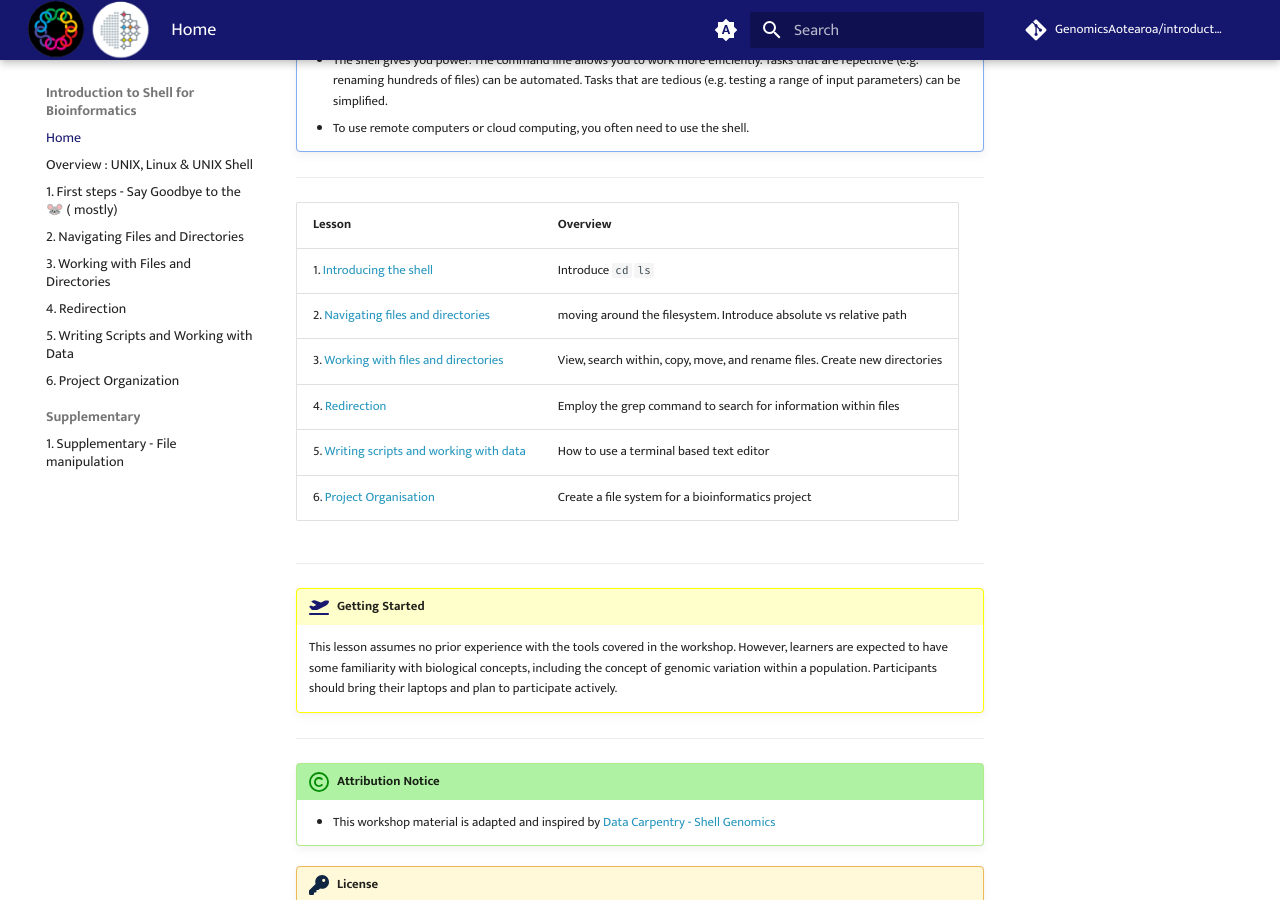
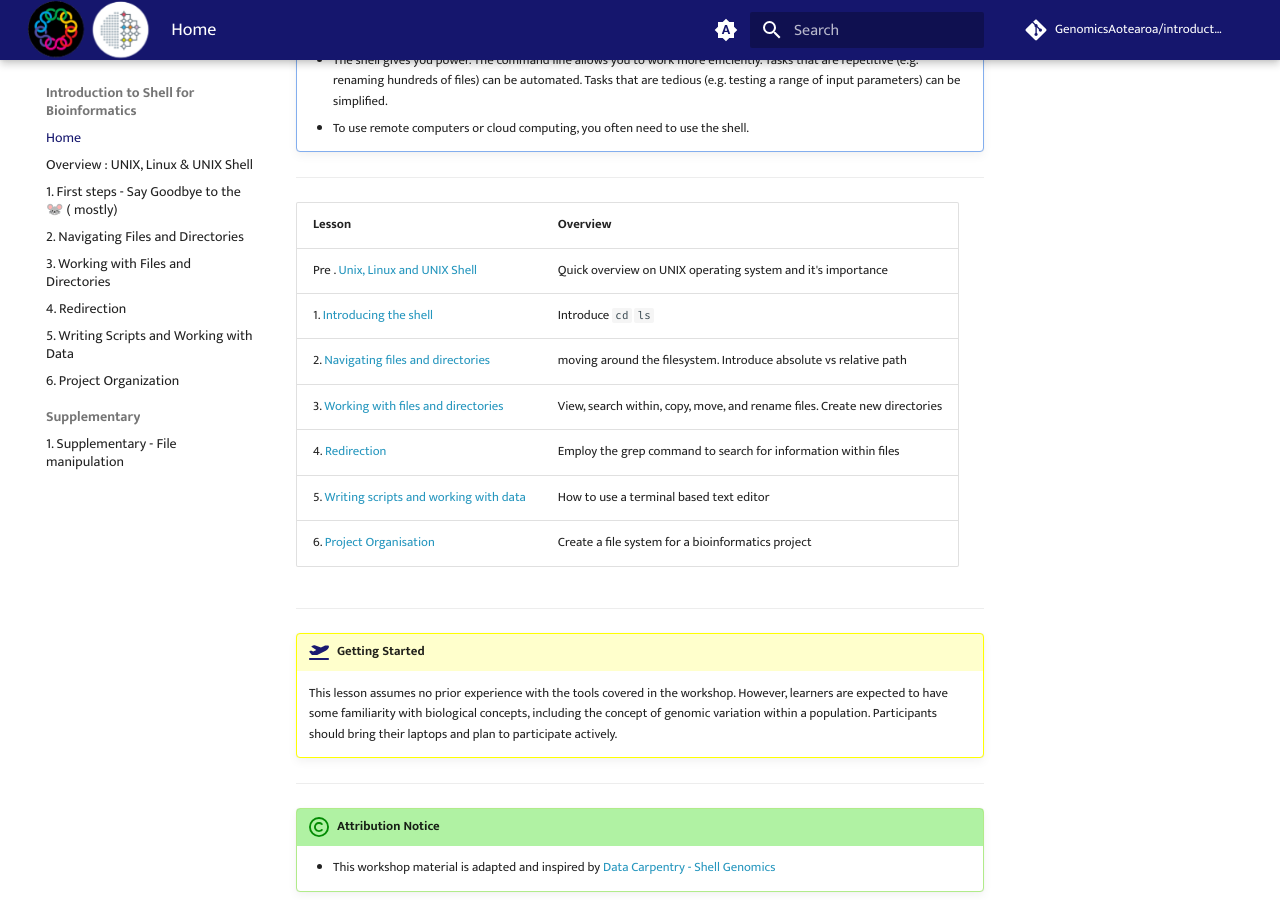
Before and after one commit to GenomicsAotearoa/introduction-to-shell, an MkDocs documentation site: the page built from docs/index.md, in a window 1280 px wide and 900 px high, scrolled down 442 px. Built offline with MkDocs 1.6.1 and Material for MkDocs 9.7.7, drawn with Linux system fonts in a browser that asks for light colours; comment, search, counter and statistics services are not loaded.

Commit message:
update the index

```diff
--- a/docs/index.md
+++ b/docs/index.md
@@ -24,6 +24,7 @@
 
 | **Lesson**                                         | **Overview** |
 |:---------------------------------------------------|:-------------|
+|Pre . [Unix, Linux and UNIX Shell](./0-unixl-linux-overview.md)|Quick overview on UNIX operating system and it's importance|
 |1. [Introducing the shell](./01-introduction.md)| Introduce `cd` `ls`  |
 |2. [Navigating files and directories](./02-the-filesystem.md)| moving around the filesystem. Introduce absolute vs relative path |
 |3. [Working with files and directories](./03-working-with-files.md)| View, search within, copy, move, and rename files. Create new directories |
```
